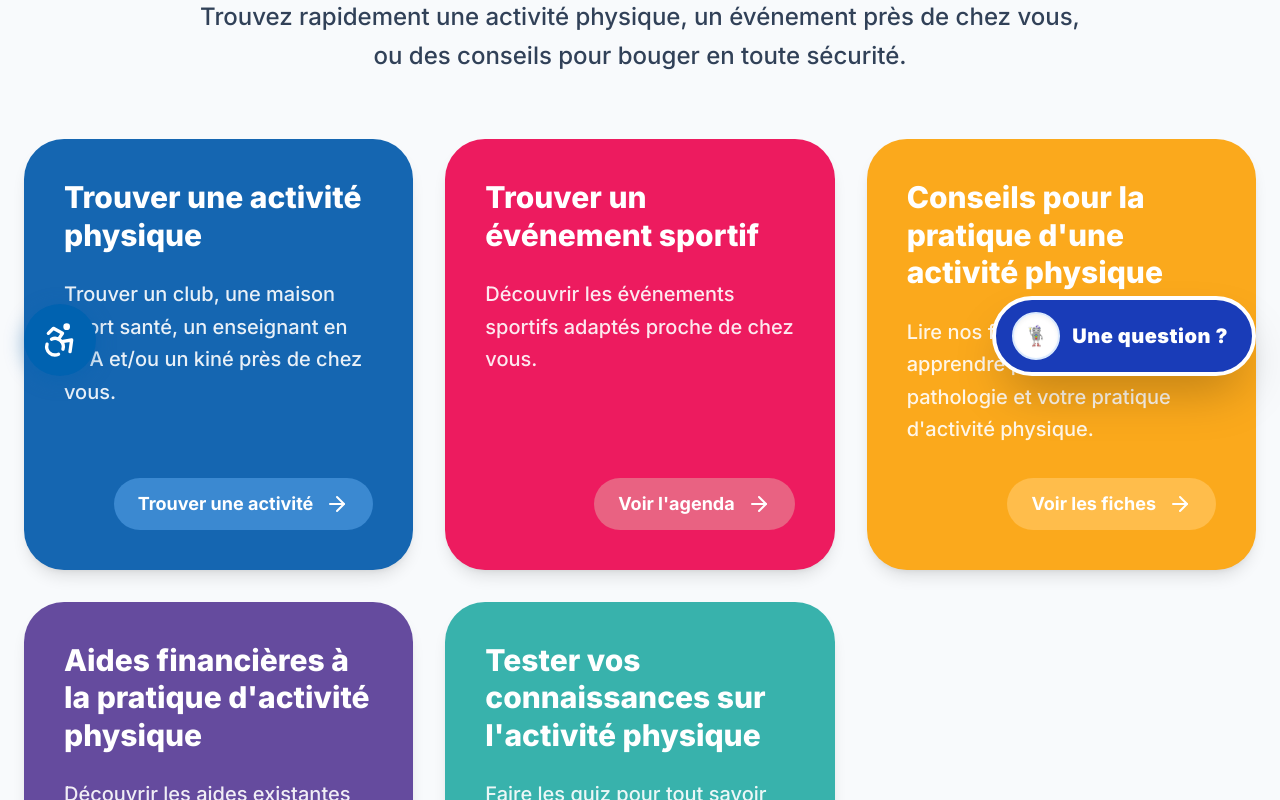
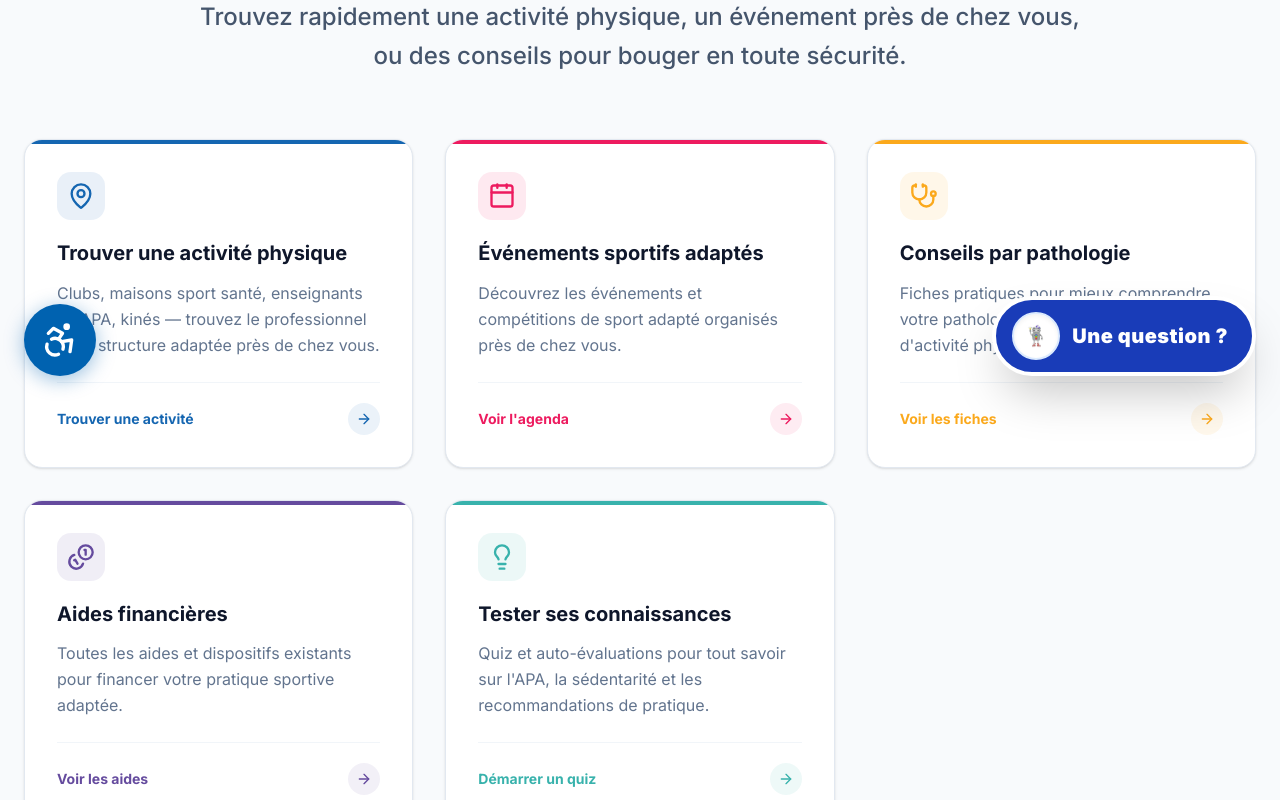
Before and after one commit to ngobet1975/handiboost.fr, a Next.js app: page /pratiquants in a window 1280 px wide. Shown: the part 400-1200 px from the top of the page. Built offline with nearby package versions, Linux system fonts and the light colour scheme.

Commit message:
design: refonte cartes pratiquants style epure professionnel (blanc, accent couleur, icone, bouton sobre)

```diff
--- a/src/app/pratiquants/page.tsx
+++ b/src/app/pratiquants/page.tsx
@@ -49,43 +49,43 @@ export default async function PratiquantsHubPage() {
   const cards = [
     {
       title: "Trouver une activité physique",
-      description: "Trouver un club, une maison sport santé, un enseignant en APA et/ou un kiné près de chez vous.",
+      description: "Clubs, maisons sport santé, enseignants en APA, kinés — trouvez le professionnel ou la structure adaptée près de chez vous.",
       href: "/pratiquants/ou-pratiquer",
-      bg: "#1566B1",
-      buttonBg: "#3B89D1",
+      color: "#1566B1",
+      icon: <MapPin className="w-7 h-7" />,
       buttonText: "Trouver une activité"
     },
     {
-      title: "Trouver un événement sportif",
-      description: "Découvrir les événements sportifs adaptés proche de chez vous.",
+      title: "Événements sportifs adaptés",
+      description: "Découvrez les événements et compétitions de sport adapté organisés près de chez vous.",
       href: "/pratiquants/evenements",
-      bg: "#ED1B5F",
-      buttonBg: "#E96282",
+      color: "#ED1B5F",
+      icon: <Calendar className="w-7 h-7" />,
       buttonText: "Voir l'agenda"
     },
     {
-      title: "Conseils pour la pratique d'une activité physique",
-      description: "Lire nos fiches conseils pour en apprendre plus sur votre pathologie et votre pratique d'activité physique.",
+      title: "Conseils par pathologie",
+      description: "Fiches pratiques pour mieux comprendre votre pathologie et adapter votre pratique d'activité physique en toute sécurité.",
       href: "/pratiquants/conseils-par-pathologie",
-      bg: "#FBA91C",
-      buttonBg: "#FFBD4B",
+      color: "#FBA91C",
+      icon: <Stethoscope className="w-7 h-7" />,
       buttonText: "Voir les fiches"
     },
     {
-      title: "Aides financières à la pratique d'activité physique",
-      description: "Découvrir les aides existantes pour votre pratique d'activité physique.",
+      title: "Aides financières",
+      description: "Toutes les aides et dispositifs existants pour financer votre pratique sportive adaptée.",
       href: "/pratiquants/aides-financieres",
-      bg: "#654B9E",
-      buttonBg: "#8F77C4",
+      color: "#654B9E",
+      icon: <Coins className="w-7 h-7" />,
       buttonText: "Voir les aides"
     },
     {
-      title: "Tester vos connaissances sur l'activité physique",
-      description: "Faire les quiz pour tout savoir sur l'Activité Physique Adaptée, la sédentarité, les recommandations ...",
+      title: "Tester ses connaissances",
+      description: "Quiz et auto-évaluations pour tout savoir sur l'APA, la sédentarité et les recommandations de pratique.",
       href: "/pratiquants/tester-ses-connaissances",
-      bg: "#38B2AC",
-      buttonBg: "#4FD1C5",
-      buttonText: "Voir les tests"
+      color: "#38B2AC",
+      icon: <Lightbulb className="w-7 h-7" />,
+      buttonText: "Démarrer un quiz"
     }
   ];
 
@@ -107,38 +107,41 @@ export default async function PratiquantsHubPage() {
           <h1 className="text-5xl md:text-6xl font-black text-slate-900 mb-6">
             Espace Pratiquants
           </h1>
-          <p className="text-2xl text-slate-700 font-medium leading-relaxed">
+          <p className="text-2xl text-slate-600 font-medium leading-relaxed">
             Trouvez rapidement une activité physique, un événement près de chez vous, ou des conseils pour bouger en toute sécurité.
           </p>
         </section>
 
-        {/* ═══════════════════════════════════════════════ */}
-        {/* Grille de Cartes Navigation — Accès rapide EN PREMIER */}
-        {/* ═══════════════════════════════════════════════ */}
+        {/* Grille de Cartes Navigation */}
         <section className="mb-24">
           <div className="grid grid-cols-1 md:grid-cols-2 xl:grid-cols-3 gap-6 md:gap-8">
             {cards.map((card, idx) => (
               <Link
                 key={idx}
                 href={card.href}
-                className="group flex flex-col justify-between p-8 md:p-10 rounded-[2.5rem] shadow-lg transition-all hover:-translate-y-2 hover:shadow-2xl relative overflow-hidden"
-                style={{ backgroundColor: card.bg }}
+                className="group bg-white flex flex-col justify-between p-8 rounded-2xl shadow-sm border border-slate-200 hover:shadow-xl hover:-translate-y-1 transition-all duration-200 relative overflow-hidden"
               >
-                <div className="relative z-10">
-                  <h2 className="text-3xl font-extrabold mb-6 text-white leading-tight">
+                {/* Accent coloré en haut */}
+                <div className="absolute top-0 left-0 right-0 h-1 rounded-t-2xl" style={{ backgroundColor: card.color }} />
+
+                <div>
+                  {/* Icône */}
+                  <div className="w-12 h-12 rounded-xl flex items-center justify-center mb-5" style={{ backgroundColor: `${card.color}18`, color: card.color }}>
+                    {card.icon}
+                  </div>
+                  <h2 className="text-xl font-bold text-slate-900 mb-3 leading-snug">
                     {card.title}
                   </h2>
-                  <p className="text-xl font-medium text-white/90 leading-relaxed mb-8">
+                  <p className="text-base text-slate-500 leading-relaxed">
                     {card.description}
                   </p>
                 </div>
-                <div className="mt-auto flex justify-end relative z-10">
-                  <div
-                    className="px-6 py-3 rounded-full font-bold text-lg inline-flex items-center gap-3 text-white transition-transform group-hover:scale-105"
-                    style={{ backgroundColor: card.buttonBg }}
-                  >
-                    {card.buttonText}
-                    <ArrowRight className="h-6 w-6" />
+
+                {/* Bouton sobre */}
+                <div className="mt-6 pt-5 border-t border-slate-100 flex items-center justify-between">
+                  <span className="text-sm font-bold" style={{ color: card.color }}>{card.buttonText}</span>
+                  <div className="w-8 h-8 rounded-full flex items-center justify-center group-hover:translate-x-1 transition-transform" style={{ backgroundColor: `${card.color}15`, color: card.color }}>
+                    <ArrowRight className="w-4 h-4" />
                   </div>
                 </div>
               </Link>
```
